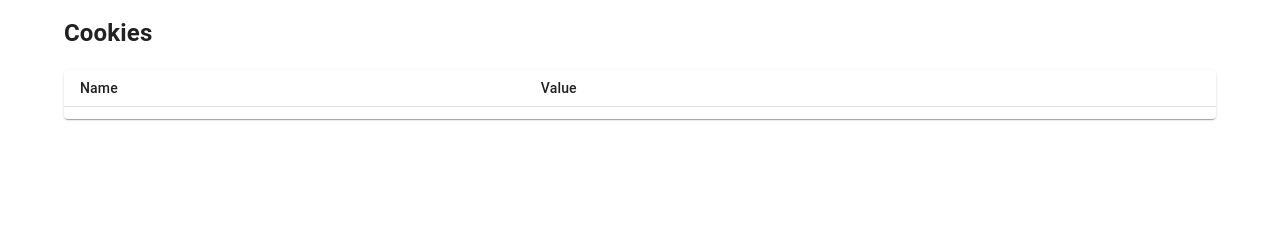
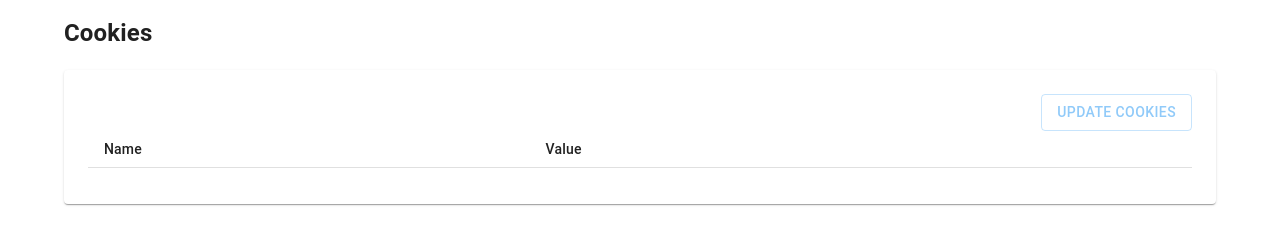
Before and after one commit to gurgen10/storage-app, a React (Create React App) app: page /local-storage in a window 1280 px wide. Shown: the part 535-780 px from the top of the page. Built offline with nearby package versions, Linux system fonts and the light colour scheme.

Commit message:
Added Update cookies button

```diff
--- a/src/components/Cookies/CookiesTable.tsx
+++ b/src/components/Cookies/CookiesTable.tsx
@@ -1,5 +1,5 @@
 import { useEffect, useState } from 'react';
-import { Paper, TableContainer, Table, TableBody, TableHead, TableRow, TableCell } from '@mui/material';
+import { Paper, TableContainer, Table, TableBody, TableHead, TableRow, TableCell, Button, Box } from '@mui/material';
 
 interface Cookie {
   name: string;
@@ -23,8 +23,15 @@ export default function CookiesTable() {
     getCookies()
   }, [])
 
+  const updateCookies = () => {
+    window.location.reload()
+  }
+
   return (
-    <TableContainer component={Paper} sx={{maxHeight: '400px', width: '100%',}}>
+    <TableContainer component={Paper} sx={{ width: '100%', p: 3 }}>
+      <Box sx={{ textAlign: 'right'}}>
+        <Button variant='outlined' onClick={updateCookies}>Update Cookies</Button>
+      </Box>
       <Table  size="small" aria-label="a dense table">
         <TableHead>
           <TableRow>
--- a/src/data/cookies.json
+++ b/src/data/cookies.json
@@ -40,7 +40,7 @@
     },
     {
       "title": "Structure:",
-      "content": "A cookie consists of a name-value pair along with optional attributes such as expiration time, domain, and path. For example: <strong>Set-Cookie: name=value; expires=date; domain=domain; path=path; secure; HttpOnly</strong>.",
+      "content": "A cookie consists of a name-value pair along with optional attributes such as expiration time, domain, and path. For example: Set-Cookie: name=value; expires=date; domain=domain; path=path; secure; HttpOnly.",
       "list": [
         "name=value: The data stored in the cookie.",
         "expires/max-age: Specifies the expiration date and time for the cookie or number value in secondes in case of max-age.",
--- a/src/pages/Introduction/index.tsx
+++ b/src/pages/Introduction/index.tsx
@@ -3,7 +3,6 @@ import ExpandMoreIcon from '@mui/icons-material/ExpandMore';
 import ChevronRightIcon from '@mui/icons-material/ChevronRight';
 import { TreeView } from '@mui/x-tree-view/TreeView';
 import { TreeItem } from '@mui/x-tree-view/TreeItem';
-import CookiesTable from '../../components/Cookies/CookiesTable';
 
 import './Introduction.css';
 
@@ -56,8 +55,6 @@ const Introduction = () => {
         </TreeItem>
       </TreeView>
       </Card>
-      <Box component='h2'>Cookies</Box>
-      <CookiesTable />
     </Box>
   )
 }
```
